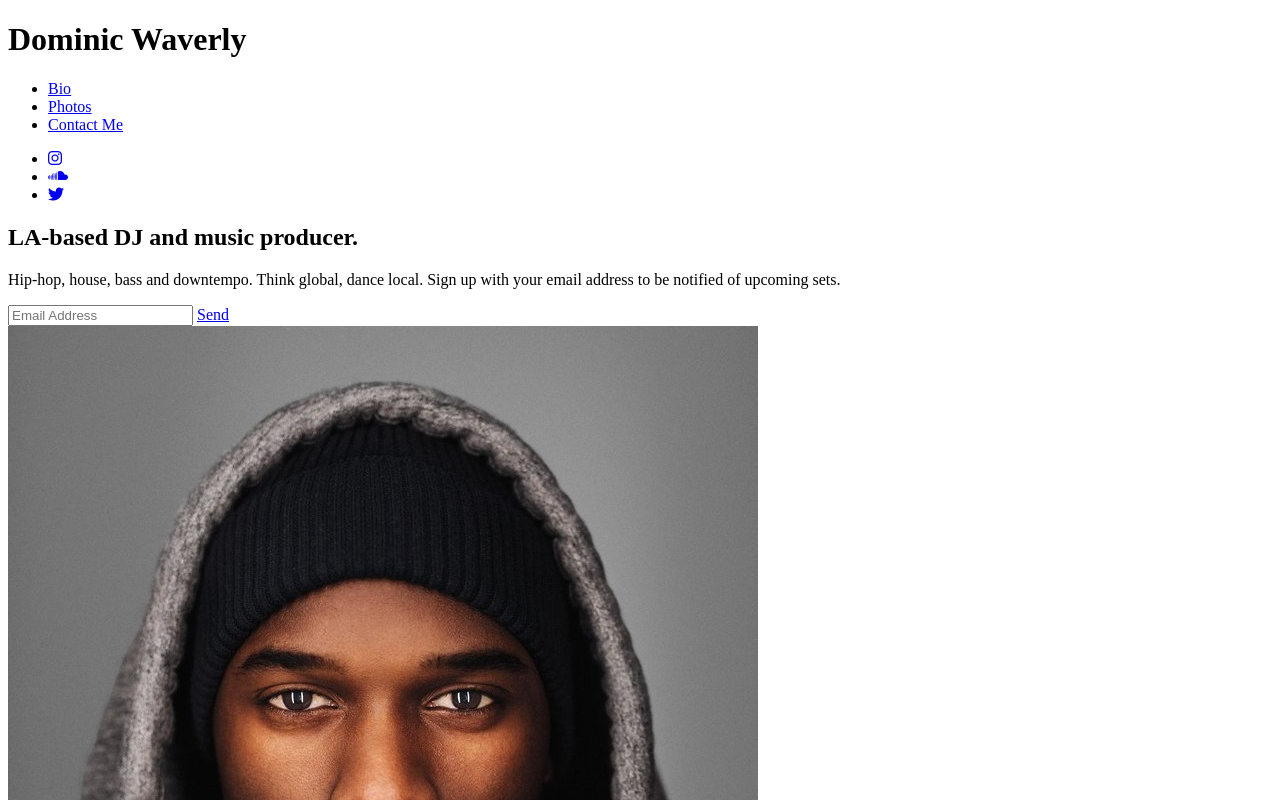
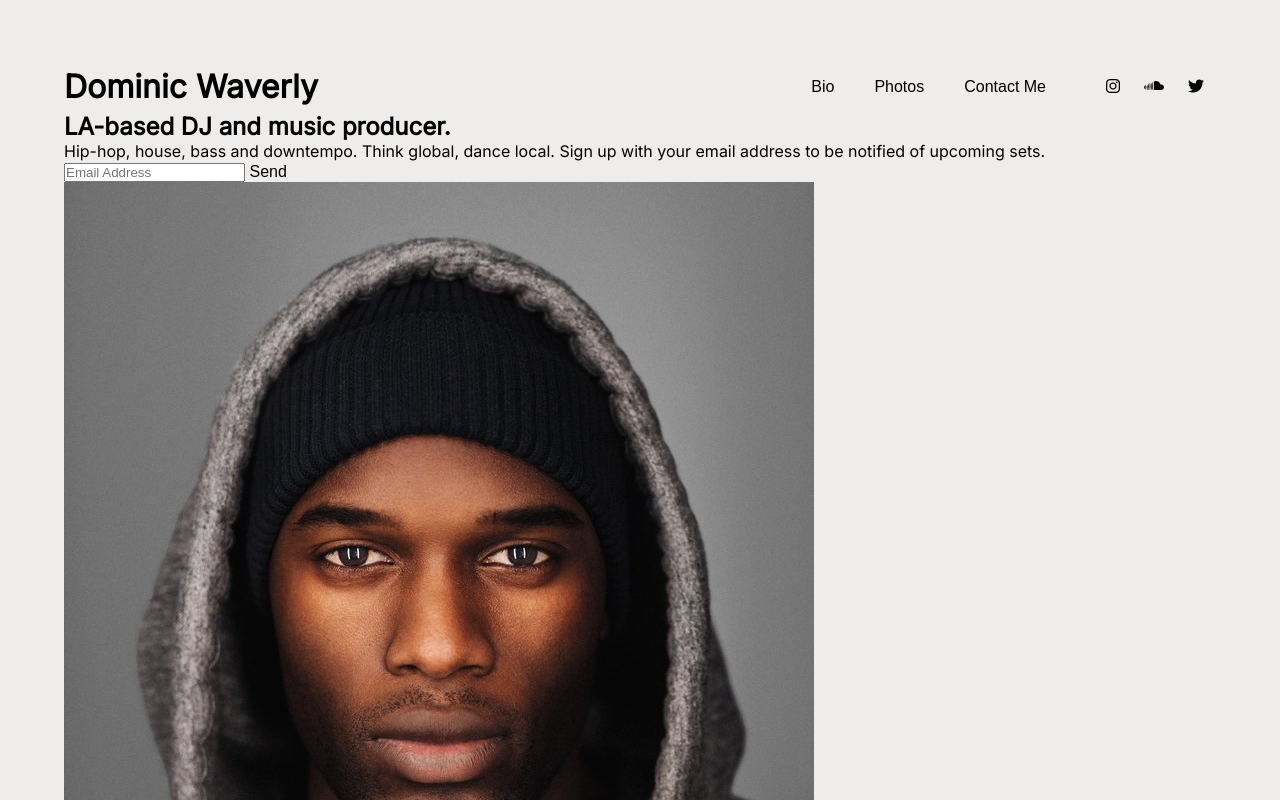
Before and after one commit to LukeBF/Dominic-Waverly-Clone, a plain HTML site: page index.html in a window 1280 px wide. Shown: the top 800 px of the page. Drawn offline with Linux system fonts and the light colour scheme.

Commit message:
Completed header

```diff
--- /dev/null
+++ b/css/style.css
@@ -0,0 +1,63 @@
+*
+{
+      margin: 0;
+      padding: 0;
+      box-sizing: border-box;
+}
+:root
+{
+      --primary-bg: #EEEDEB;
+      --primary-font-color: #000000;
+      --primary-font: 'Inter', sans-serif;
+      --secondary-font: 'Poppins', sans-serif;
+}
+.grid
+{
+      display: grid;
+}
+.grid-col-3
+{
+      grid-template-columns: 1fr 1fr 150px;
+}
+body
+{
+      background: var(--primary-bg);
+      font-family: var(--primary-font);
+      position: relative;
+      top: 60px;
+}
+a
+{
+      text-decoration: none;
+      font-family: var(--secondary-font);
+      color: var(--primary-font-color);
+}
+.container
+{
+      max-width: 90%;
+      margin: 0 auto;
+}
+header > h1,
+header > div,
+header nav > ul > li
+{
+      display: inline-block;
+}
+header
+{
+      align-items: center;
+}
+header > div:nth-child(2) ul,
+.social-media-links > ul
+{
+      display: flex;
+      justify-content: end;
+}
+.nav-link
+{
+      padding: 16px 20px;
+}
+.social-media-links i
+{
+      padding: 8px 12px;
+}
--- a/index.html
+++ b/index.html
@@ -5,22 +5,28 @@
             <meta http-equiv="X-UA-Compatible" content="IE=edge">
             <meta name="viewport" content="width=device-width, initial-scale=1.0">
             <script src="https://kit.fontawesome.com/807c979bae.js" crossorigin="anonymous"></script>
-            <title>Document</title>
+            <link rel="stylesheet" href="css/style.css">
+            <link rel="preconnect" href="https://fonts.googleapis.com">
+            <link rel="preconnect" href="https://fonts.gstatic.com" crossorigin>
+            <link href="https://fonts.googleapis.com/css2?family=Inter:wght@400&display=swap" rel="stylesheet">
+            <title>Dominic Waverly</title>
       </head>
       <body>
-            <header>
+            <header class="container grid grid-col-3">
                   <h1>Dominic Waverly</h1>
                   <div>
                         <!--page navigation-->
                         <nav>
                               <ul>
-                                    <li><a href="#">Bio</a></li>
-                                    <li><a href="#">Photos</a></li>
-                                    <li><a href="#">Contact Me</a></li>
+                                    <li class="nav-link"><a href="#">Bio</a></li>
+                                    <li class="nav-link"><a href="#">Photos</a></li>
+                                    <li class="nav-link"><a href="#">Contact Me</a></li>
                               </ul>
                         </nav>
+                  </div>
+                  <div>
                         <!--social media navigation-->
-                        <nav>
+                        <nav class="social-media-links">
                               <ul>
                                     <li><a href="#"><i class="fa-brands fa-instagram"></i></a></li>
                                     <li><a href="#"><i class="fa-brands fa-soundcloud"></i></a></li>
@@ -30,7 +36,7 @@
                   </div>
             </header>
             <main>
-                  <section>
+                  <section class="container">
                         <div>
                               <h2>LA-based DJ and music producer.</h2>
                               <p>
```
